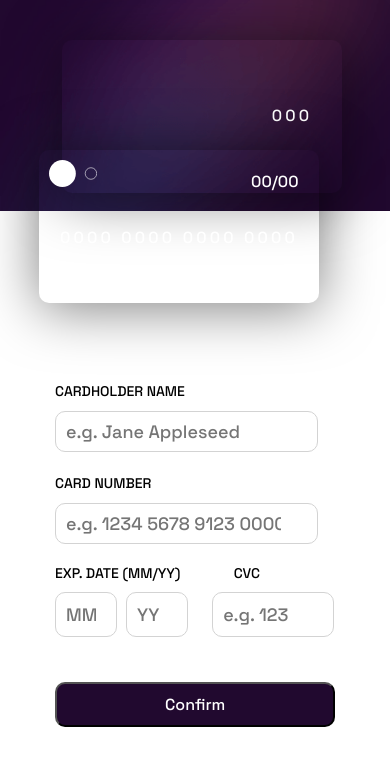
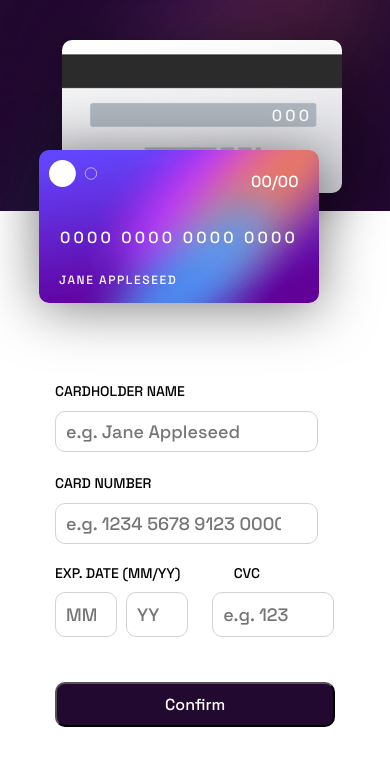
Before and after one commit to FlaceyFurr/card-form, a plain HTML site: page index.html in a window 390 px wide. Drawn offline with Linux system fonts and the light colour scheme; the site is published under a folder, as on GitHub Pages, so addresses that start at the root find nothing.

Commit message:
Fixed mobile image url

```diff
--- a/styles/style.css
+++ b/styles/style.css
@@ -351,7 +351,7 @@ input {
   }
 
   .card__front {
-    background-image: url(/images/bg-card-front-mobile.png);
+    background-image: url(./../images/bg-card-front-mobile.png);
     width: 280px;
     height: 153px;
     top: 150px;
@@ -379,7 +379,7 @@ input {
   }
 
   .card__back {
-    background-image: url(/images/bg-card-back-mobile.png);
+    background-image: url(./../images/bg-card-back-mobile.png);
     width: 280px;
     height: 153px;
     margin-left: 35vw;
```
